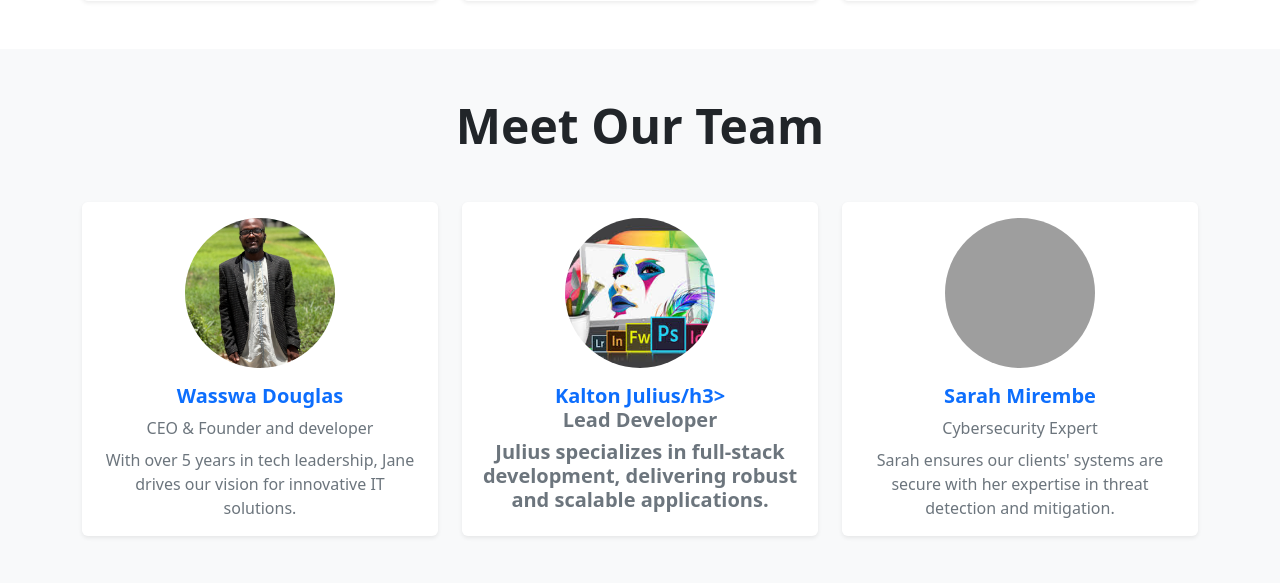
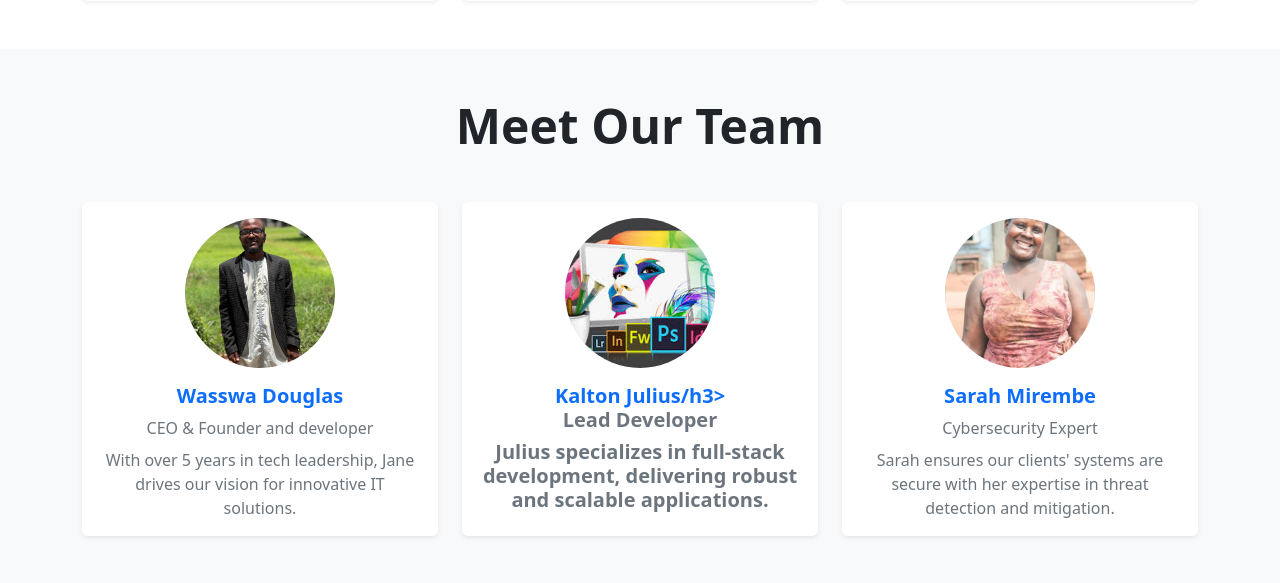
Before and after one commit to kanadouglas123/hypertechnologies_flask, a Flask app: page / in a window 1280 px wide. Shown: the part 2756-3339 px from the top of the page. Run offline with Flask 3, Linux system fonts and the light colour scheme; grey boxes are pictures that could not be loaded.

Commit message:
Update home.html

```diff
--- a/templates/home.html
+++ b/templates/home.html
@@ -171,7 +171,7 @@
                 </div>
                 <div class="col-md-4">
                     <div class="card h-100 shadow-sm border-0 text-center animate__animated animate__fadeIn" style="animation-delay: 0.3s;">
-                        <img src="{{ url_for('static', filename='images/cathy.jpeg') }}" alt="Team Member" class="card-img-top rounded-circle mx-auto mt-3" style="width: 150px; height: 150px; object-fit: cover;">
+                        <img src="{{ url_for('static', filename='images/cathy.jpg') }}" alt="Team Member" class="card-img-top rounded-circle mx-auto mt-3" style="width: 150px; height: 150px; object-fit: cover;">
                         <div class="card-body">
                             <h3 class="h5 fw-bold text-primary">Sarah Mirembe</h3>
                             <p class="text-muted mb-2">Cybersecurity Expert</p>
```
